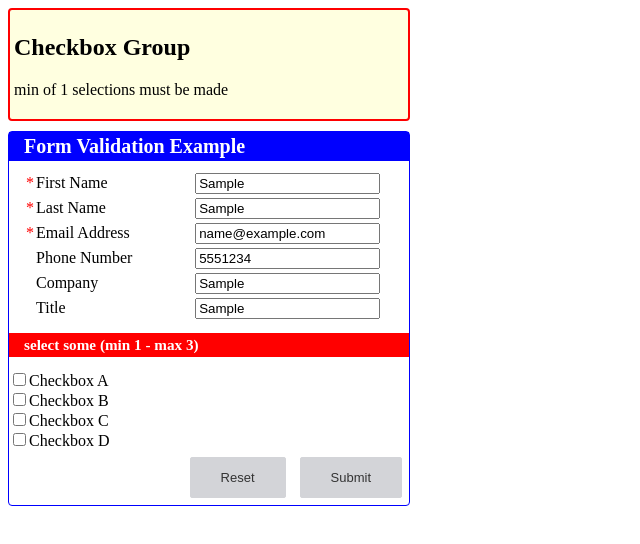
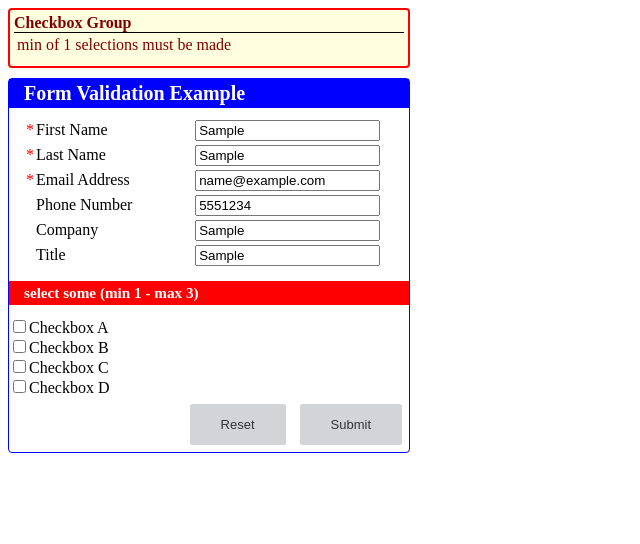
Before and after one commit to Patrick-W-McMahon/JQuery-Form-Validator, a plain HTML site: page examples/advancedCustomErrors/index.html in a window 1280 px wide. Both pictures are taken after typing "Sample", "Sample", "name@example.com", "5551234", "Sample", "Sample" into the empty fields and a click on the input "Submit". Shown: the whole page, without its empty margins (0-640 px from the left). Drawn offline with nearby package versions, Linux system fonts and the light colour scheme.

Commit message:
Update style.css

```diff
--- a/examples/advancedCustomErrors/css/style.css
+++ b/examples/advancedCustomErrors/css/style.css
@@ -76,11 +76,19 @@ input[type=reset]:hover{
 	border-radius:4px;
 	width: 390px;
 	margin-bottom:10px;
+	color:#800000;
 }
 
-#errorMessageBox span{
+#errorMessageBox h2{
 	font-weight:900;
-	color:red;
+	border-bottom:1px solid black;
+	font-size:16px;
+	margin:0px;
+}
+
+#errorMessageBox  p{
+	padding:3px;
+	margin:0px 0px 5px 0px;
 }
 
 input.error{
```
